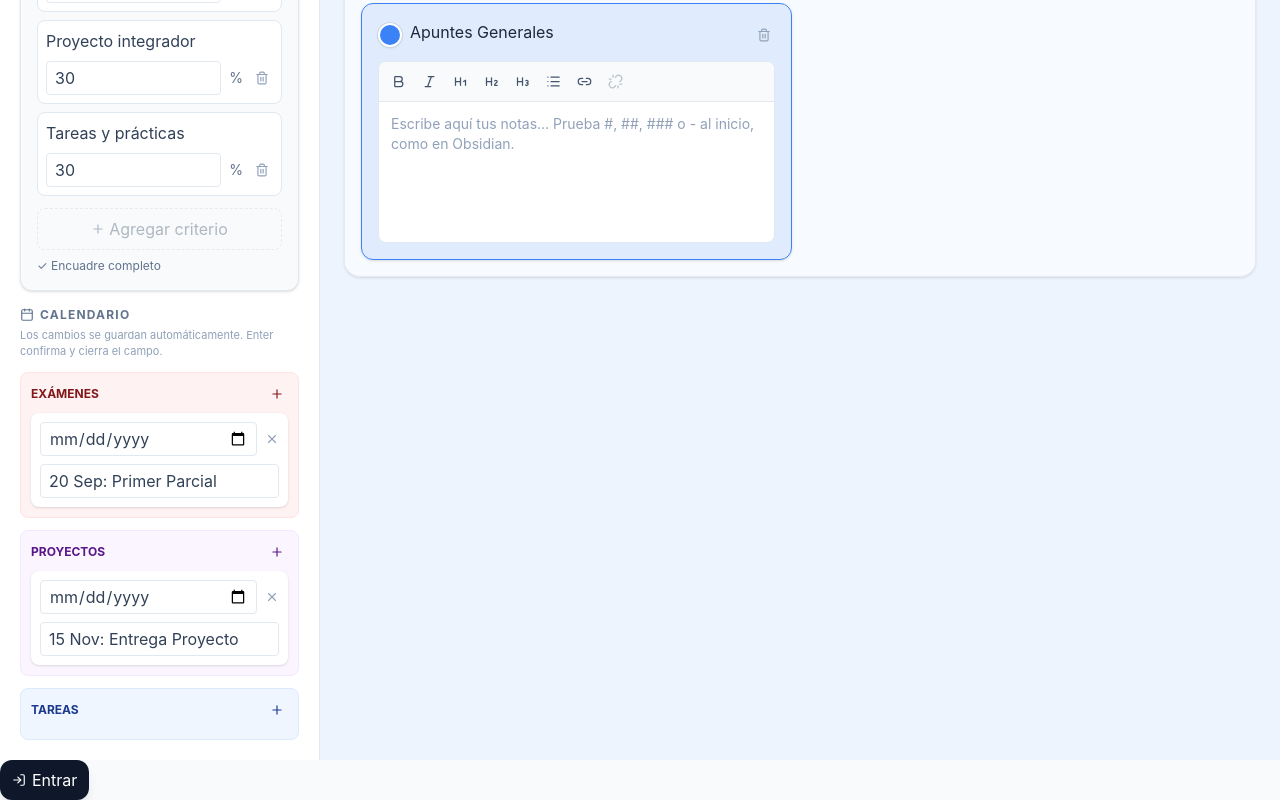
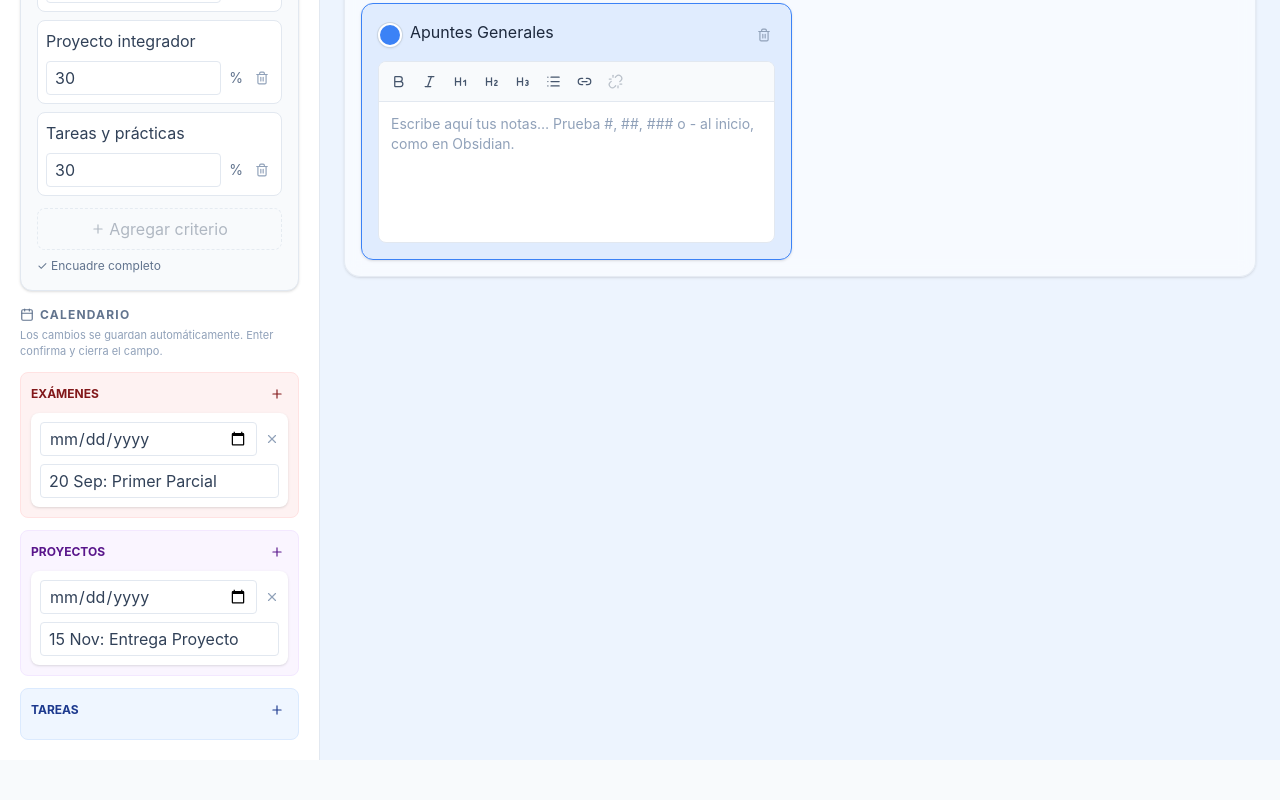
Before and after one commit to VVANEGZ/vani, a React (Vite) app in the folder vani/: page / in a window 1280 px wide. Shown: the part 251-1051 px from the top of the page. After the commit the page ends 1011 px from the top, so only its background shows below. Built offline with nearby package versions, Linux system fonts and the light colour scheme; no server answers.

Commit message:
refactor: render auth panel from app header

```diff
--- a/vani/src/main.jsx
+++ b/vani/src/main.jsx
@@ -3,13 +3,11 @@ import { createRoot } from 'react-dom/client'
 import './index.css'
 import App from './App.jsx'
 import { AuthProvider } from './auth/AuthProvider.jsx'
-import AuthPanel from './auth/AuthPanel.jsx'
 
 createRoot(document.getElementById('root')).render(
   <StrictMode>
     <AuthProvider>
       <App />
-      <AuthPanel />
     </AuthProvider>
   </StrictMode>,
 )
```
